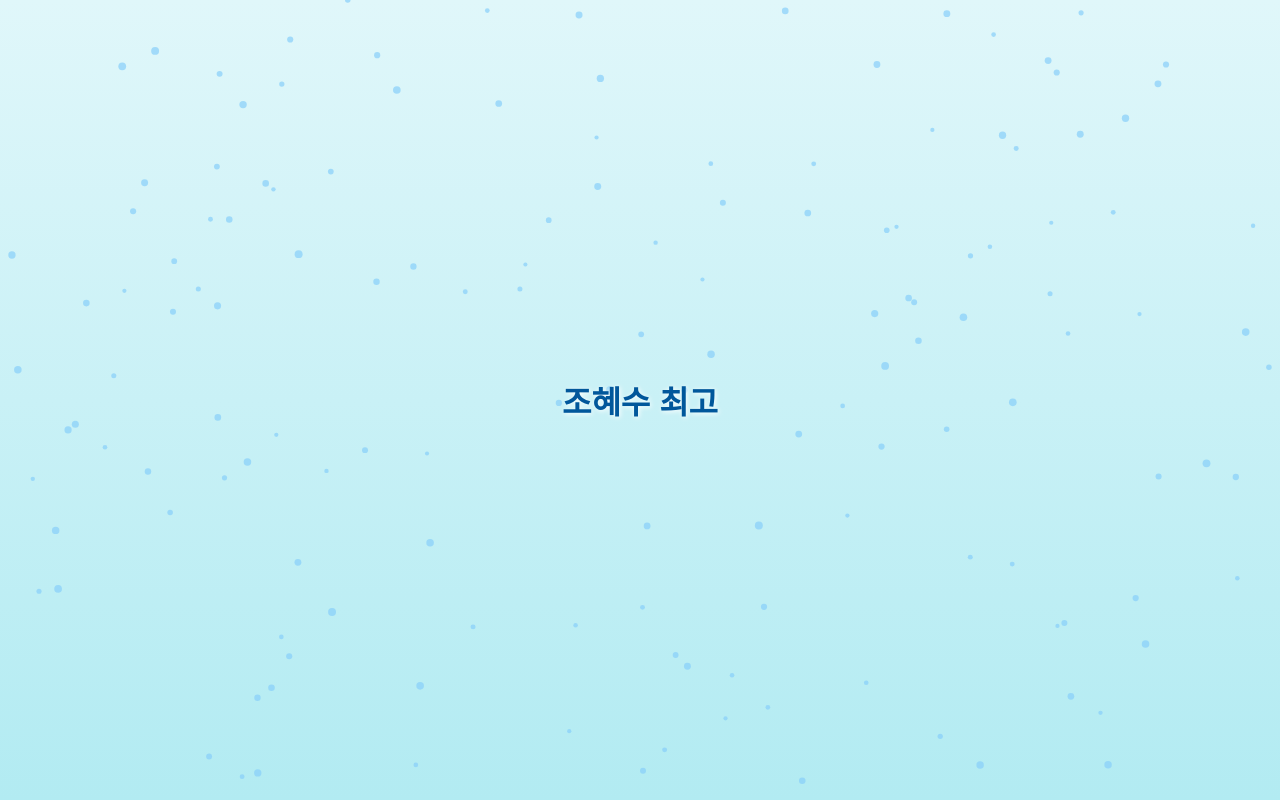
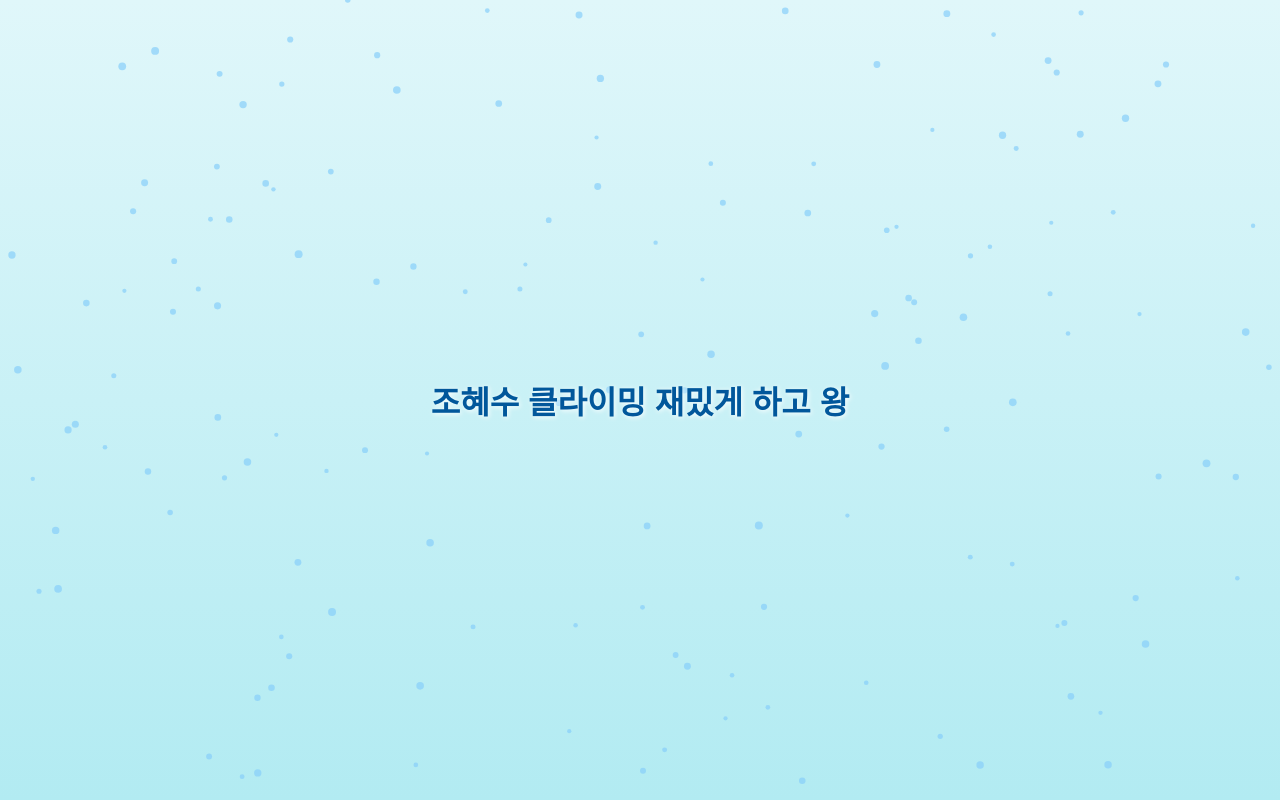
Before and after one commit to SEUNGYEONKOH/test, a plain HTML site: page index.html in a window 1280 px wide. Drawn offline with Linux system fonts and the light colour scheme.

Commit message:
Update index.html

```diff
--- a/index.html
+++ b/index.html
@@ -6,7 +6,7 @@
   <link rel="stylesheet" href="style.css">
 </head>
 <body>
-  <div class="greeting">조혜수 최고</div>
+  <div class="greeting">조혜수 클라이밍 재밌게 하고 왕</div>
   <canvas id="rain-canvas"></canvas>
   <script src="script.js"></script>
 </body>
```
